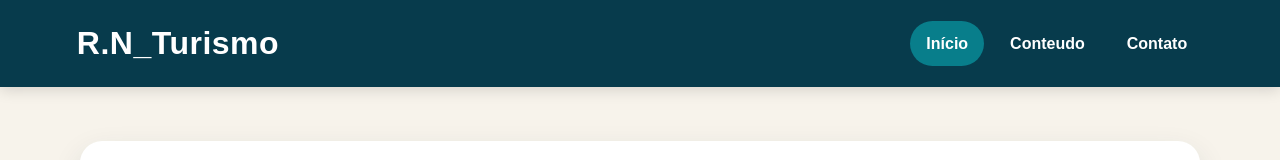
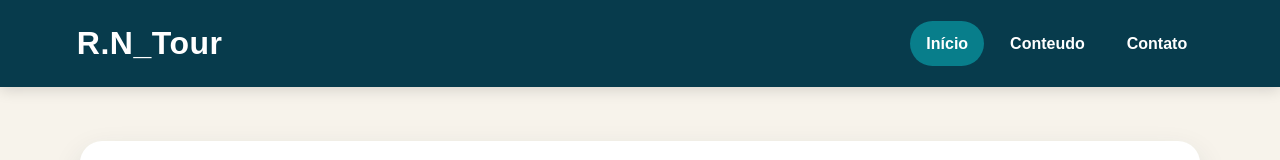
Before and after one commit to RN-FOX/turismo-maceio, a plain HTML site: page index.html in a window 1280 px wide. Shown: the top 160 px of the page. Drawn offline with Linux system fonts and the light colour scheme.

Commit message:
site atualizado v3

```diff
--- a/index.html
+++ b/index.html
@@ -11,7 +11,7 @@
     <body>
        <header>
             <div class="logo">
-                <h1>R.N_Turismo</h1>
+                <h1>R.N_Tour</h1>
             </div>
             <nav arial-label="navegacao principal">
                 <ul>
```
